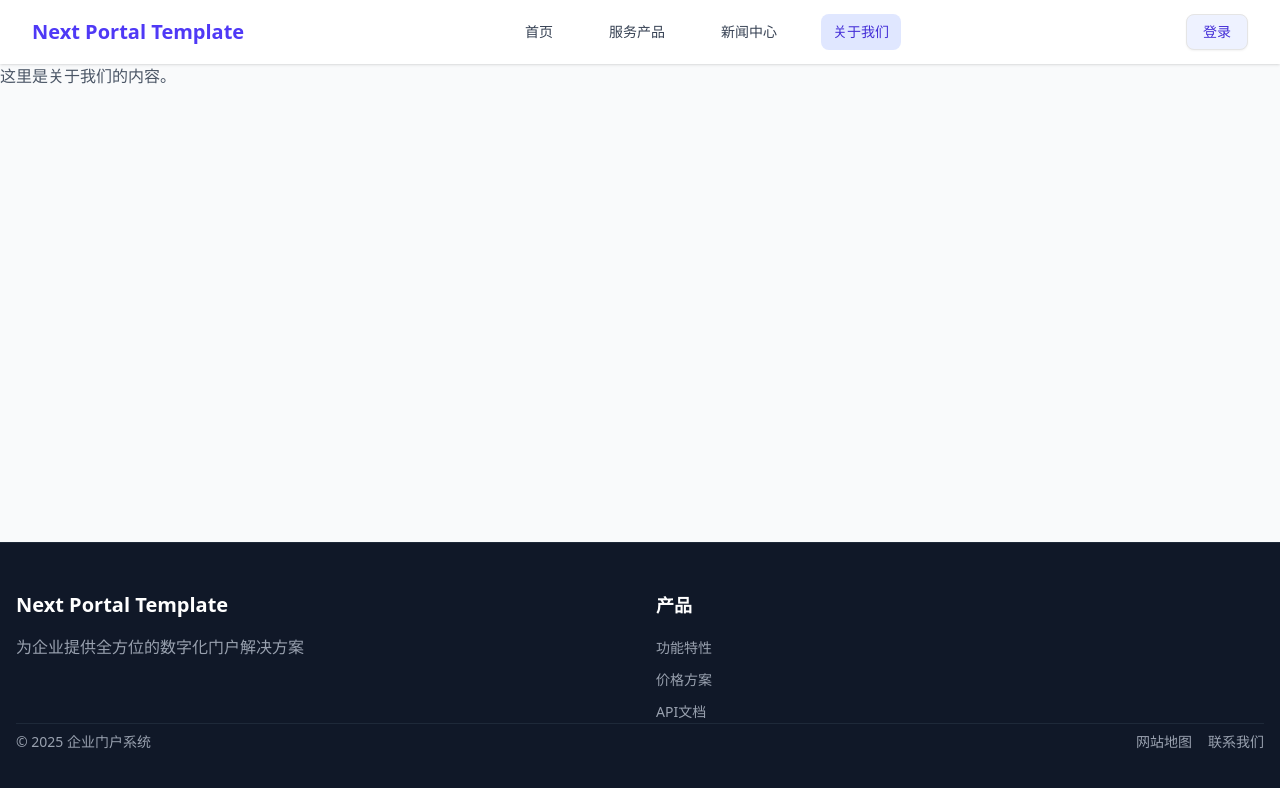
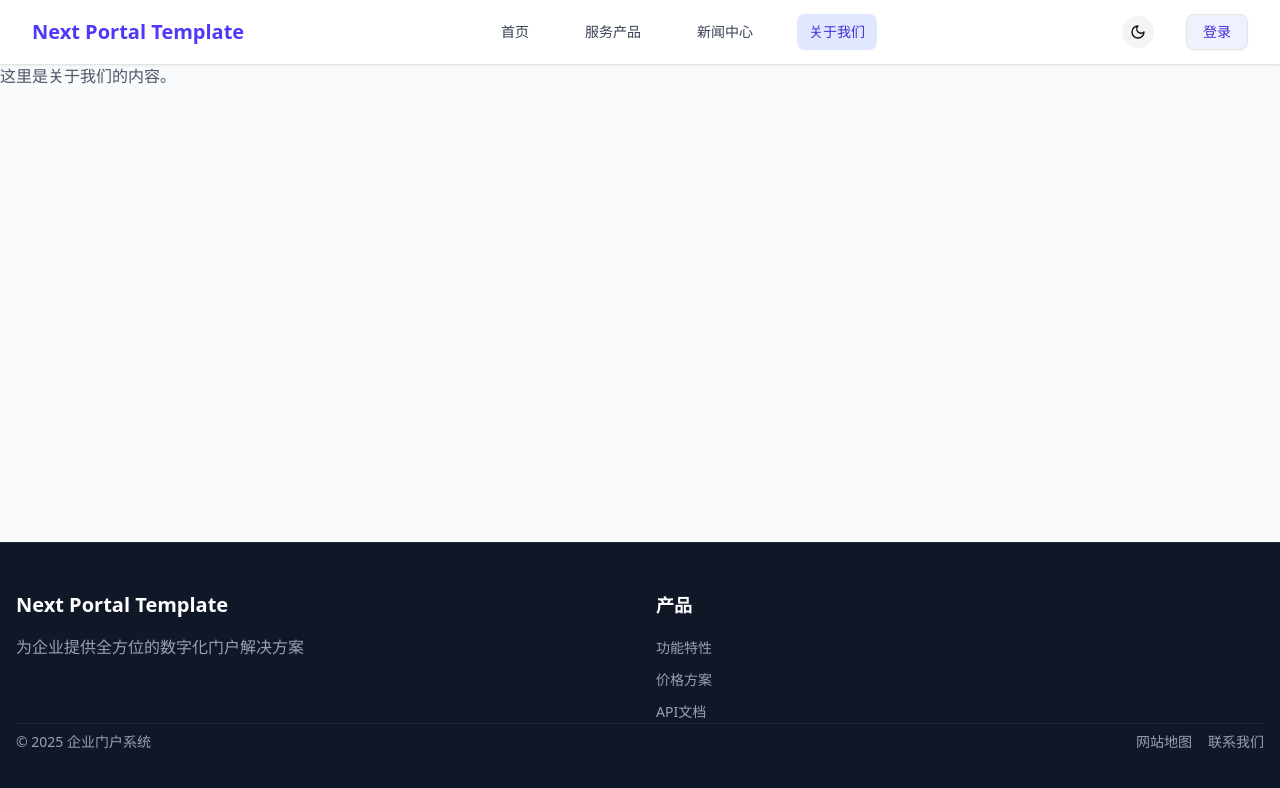
Before and after one commit to Yz-001/next-portal-template, a Next.js app: page /about in a window 1280 px wide. Shown: the top 788 px of the page. Built offline with nearby package versions, Linux system fonts and the light colour scheme; what @alova/adapter-axios, alova would draw is missing.

Commit message:
feat: 一键换肤

```diff
--- a/package.json
+++ b/package.json
@@ -26,6 +26,7 @@
     "js-cookie": "^3.0.5",
     "lucide-react": "^0.508.0",
     "next": "15.3.2",
+    "next-themes": "^0.4.6",
     "react": "^19.0.0",
     "react-dom": "^19.0.0",
     "react-hook-form": "^7.56.3",
--- a/src/app/layout.tsx
+++ b/src/app/layout.tsx
@@ -27,7 +27,7 @@ export default function RootLayout({
   children: React.ReactNode;
 }>) {
   return (
-    <html lang="en">
+    <html lang="en" suppressHydrationWarning>
       <head>
         <link rel="icon" type="image/svg+xml" href="/images/svg/mark.svg" />
       </head>
--- a/src/layouts/portal/NavBar.tsx
+++ b/src/layouts/portal/NavBar.tsx
@@ -6,6 +6,7 @@ import { usePathname } from 'next/navigation'
 import { Button } from '@/components/ui/button'
 import { Dialog, DialogContent, DialogHeader, DialogTitle, DialogTrigger } from '@/components/ui/dialog'
 import { LoginForm } from '@/components/auth/LoginForm'
+import { ThemeToggle } from '@/layouts/themes/ThemeToggle'
 
 export function NavBar() {
     const pathname = usePathname()
@@ -50,6 +51,11 @@ export function NavBar() {
                         </svg>
                     </button>
 
+                    {/* 右侧操作按钮 */}
+                    <div className="flex items-center space-x-4">
+                        {/* 主题切换按钮 */}
+                        <ThemeToggle />
+
                         {/* 登录弹窗 */}
                         <Dialog>
                             <DialogTrigger asChild>
@@ -66,6 +72,7 @@ export function NavBar() {
                         </Dialog>
                     </div>
                 </div>
+            </div>
         </header>
     )
 }
--- a/src/layouts/portal/index.tsx
+++ b/src/layouts/portal/index.tsx
@@ -1,6 +1,7 @@
 import { ReactNode } from 'react'
 import { NavBar } from './NavBar'
 import { Footer } from './Footer'
+import { Providers } from '@/layouts/themes/Providers';
 
 type PortalLayoutProps = {
     children: ReactNode
@@ -8,6 +9,7 @@ type PortalLayoutProps = {
 
 export function PortalLayout({ children }: PortalLayoutProps) {
     return (
+        <Providers>
             <div className="flex flex-col min-h-screen bg-gray-50">
                 {/* 顶部导航 (固定) */}
                 <NavBar />
@@ -21,5 +23,6 @@ export function PortalLayout({ children }: PortalLayoutProps) {
                 {/* 页脚 */}
                 <Footer />
             </div>
+        </Providers>
     )
 }
--- /dev/null
+++ b/src/layouts/themes/Providers.tsx
@@ -0,0 +1,22 @@
+// src/layouts/themes/Providers.tsx
+'use client'
+
+import { useEffect, useState } from 'react'
+import { ThemeProvider } from 'next-themes'
+
+export function Providers({ children }: { children: React.ReactNode }) {
+    const [mounted, setMounted] = useState(false)
+
+    // 确保只在客户端渲染主题逻辑
+    useEffect(() => setMounted(true), [])
+
+    if (!mounted) {
+        return <div className="contents">{children}</div>
+    }
+
+    return (
+        <ThemeProvider attribute="class" defaultTheme="system" enableSystem disableTransitionOnChange>
+            {children}
+        </ThemeProvider>
+    )
+}
--- /dev/null
+++ b/src/layouts/themes/ThemeToggle.tsx
@@ -0,0 +1,40 @@
+// src/layouts/themes/ThemeToggle.tsx
+'use client';
+
+import { Moon, Sun } from 'lucide-react';
+import { useTheme } from 'next-themes';
+import { useEffect, useState } from 'react';
+
+export function ThemeToggle() {
+  const { resolvedTheme, setTheme } = useTheme();
+  const [mounted, setMounted] = useState(false);
+
+  useEffect(() => setMounted(true), []);
+
+  if (!mounted) {
+    return <div className="w-10 h-10" />;
+  }
+
+  return (
+    <button
+      onClick={() => setTheme(resolvedTheme === 'dark' ? 'light' : 'dark')}
+      className={
+        "p-2 rounded-full transition-colors " +
+        "bg-gray-100 hover:bg-gray-200 dark:bg-gray-800 dark:hover:bg-gray-700"
+      }
+      aria-label="Toggle theme"
+    >
+      {resolvedTheme === 'dark' ? (
+        <Sun
+            size={16}
+            className="text-[var(--theme-icon-light)]"
+        />
+      ) : (
+        <Moon
+            size={16}
+            className="text-[var(--theme-icon-dark)]"
+        />
+      )}
+    </button>
+  );
+}
--- a/src/styles/tailwindcss.css
+++ b/src/styles/tailwindcss.css
@@ -120,4 +120,8 @@
   body {
     @apply bg-background text-foreground;
   }
+  /* 移除默认的 <a> 样式 */
+  a {
+    color: revert;
+  }
 }
--- a/src/styles/variables.scss
+++ b/src/styles/variables.scss
@@ -1,4 +1,15 @@
-// 默认使用配置的elemenet颜色，以下自定义系统其他颜色变量
+// 默认使用配置的颜色，以下自定义系统其他颜色变量
+// 主题色
+:root {
+  --theme-icon-light: var(--color-indigo-600); /* Tailwind's indigo-600 */
+  --theme-icon-dark: var(--color-violet-600); /* Tailwind's violet-600 */
+}
+
+.dark {
+  --theme-icon-light: var(--color-amber-500); /* Tailwind's amber-500 */
+  --theme-icon-dark: var(--color-violet-300); /* Tailwind's violet-300 */
+}
+
 // 背景色
 $--bg-color: #fff;
 $--bg-color-page: #f2f3f5;
```
Also changed, not shown: 2 other files (tests, documents, lock files or other folders). Lines whose indentation alone changed are shown as unchanged.
